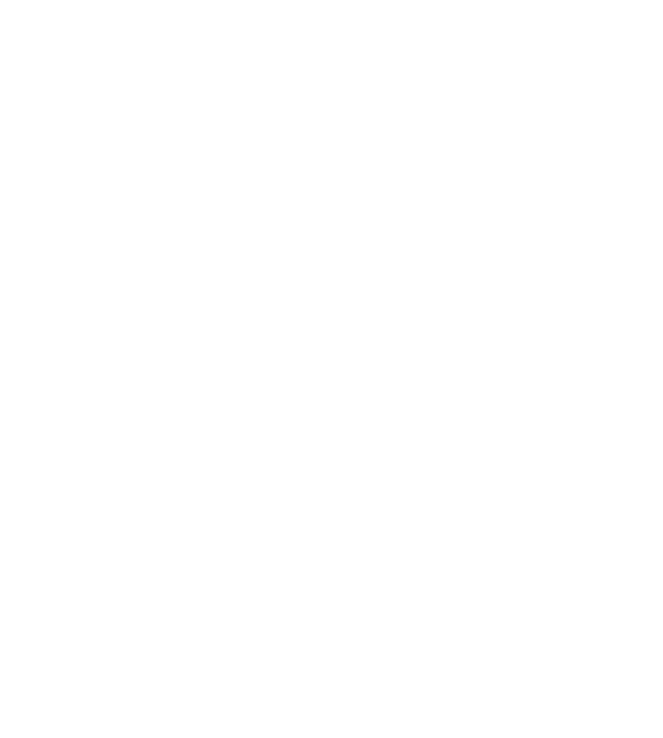
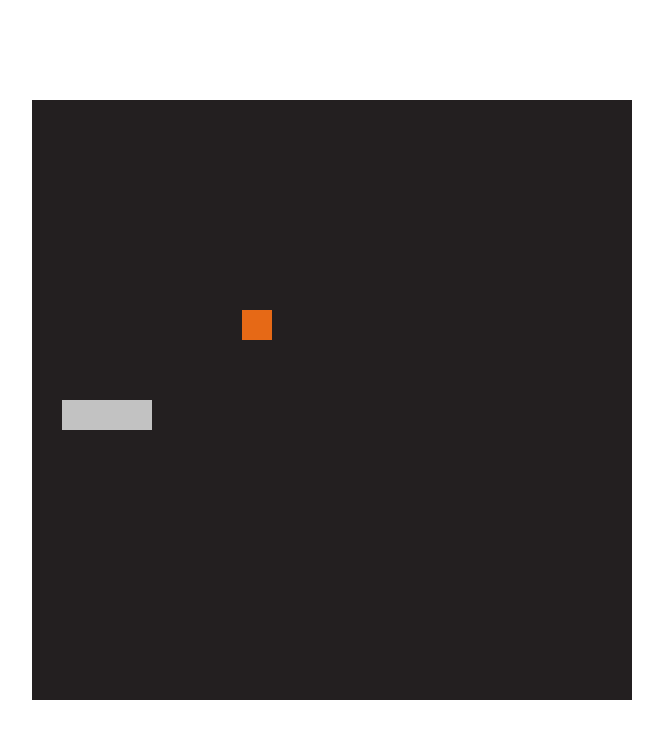
Before and after one commit to NeelisHere/multiplayer_snake_game, a plain HTML site: page frontend/index.html in a window 1280 px wide. Shown: the whole page, without its empty margins (308-971 px from the left). Drawn offline with nearby package versions, Linux system fonts and the light colour scheme.

Commit message:
basic frontend created

```diff
--- a/frontend/index.html
+++ b/frontend/index.html
@@ -1,11 +1,37 @@
 <!DOCTYPE html>
 <html lang="en">
-<head>
-    <meta charset="UTF-8">
-    <meta name="viewport" content="width=device-width, initial-scale=1.0">
-    <title>Multiplayer Snake Game</title>
-</head>
-<body>
+  <head>
+    <meta charset="UTF-8" />
+    <title>MultiPlayer Snake</title>
+    <!-- <link
+      rel="stylesheet"
+      href="https://cdn.jsdelivr.net/npm/bootstrap@4.5.3/dist/css/bootstrap.min.css" integrity="sha384-TX8t27EcRE3e/ihU7zmQxVncDAy5uIKz4rEkgIXeMed4M0jlfIDPvg6uqKI2xXr2" crossorigin="anonymous"
+    > -->
+    <link
+      rel="stylesheet"
+      href="https://stackpath.bootstrapcdn.com/bootstrap/4.5.0/css/bootstrap.min.css"
+      integrity="sha384-9aIt2nRpC12Uk9gS9baDl411NQApFmC26EwAOH8WgZl5MYYxFfc+NcPb1dKGj7Sk"
+      crossorigin="anonymous"
+    />
 
-</body>
+    <!-- <style>
+      #gameScreen {
+        display: none;
+      }
+    </style> -->
+  	</head>
+  	<body>
+		<section class="vh-100">
+			<div class="container h-100">
+				<div id="gameScreen" class="h-100">
+					<div class="d-flex flex-column align-items-center justify-content-center h-100">
+						<canvas id="canvas"></canvas>
+					</div>
+				</div>
+			</div>
+		</section>
+
+		<script src="https://cdnjs.cloudflare.com/ajax/libs/socket.io/2.3.0/socket.io.js"></script>
+		<script src="index.js"></script>
+  	</body>
 </html>
--- /dev/null
+++ b/frontend/index.js
@@ -0,0 +1,59 @@
+const BG_COLOR = '#231f20';
+const SNAKE_COLOR = '#c2c2c2';
+const FOOD_COLOR = '#e66916'
+const key = { 37: 'left', 38: 'top', 39: 'right', 40: 'bottom' }
+const gameState = {
+    player: {
+        pos: { x: 3, y: 10 },
+        vel: { x: 1, y: 0 },
+        snake: [
+            { x: 1, y: 10 },
+            { x: 2, y: 10 },
+            { x: 3, y: 10 },
+        ]
+    },
+    food: { x: 7, y: 7 },
+    gridSize: 20
+}
+
+const gameScreen = document.getElementById('gameScreen');
+let canvas, ctx;
+
+
+function init() {
+    canvas =  document.getElementById('canvas');
+    ctx = canvas.getContext('2d');
+    canvas.width = canvas.height = 600
+    ctx.fillStyle = BG_COLOR;
+    ctx.fillRect(0, 0, canvas.width, canvas.height)
+    document.addEventListener('keydown', onKeyDown)
+}
+
+function onKeyDown(e) {
+    console.log(e.keyCode)
+}
+
+init();
+
+function paintGame(state) {
+    ctx.fillStyle = BG_COLOR;
+    ctx.fillRect(0, 0, canvas.width, canvas.height)
+
+    const { player, food, gridSize } = state
+    const size = canvas.width / gridSize // how many pixels represent one square
+
+    ctx.fillStyle = FOOD_COLOR
+    ctx.fillRect(food.x * size, food.y * size, size, size)
+
+    paintPlayer(player, size, SNAKE_COLOR)
+}
+
+function paintPlayer(playerState, size, color) {
+    const { snake } = playerState
+    ctx.fillStyle = color
+    for (let cell of snake) {
+        ctx.fillRect(cell.x*size, cell.y*size, size, size)
+    }
+}
+
+paintGame(gameState)
```
